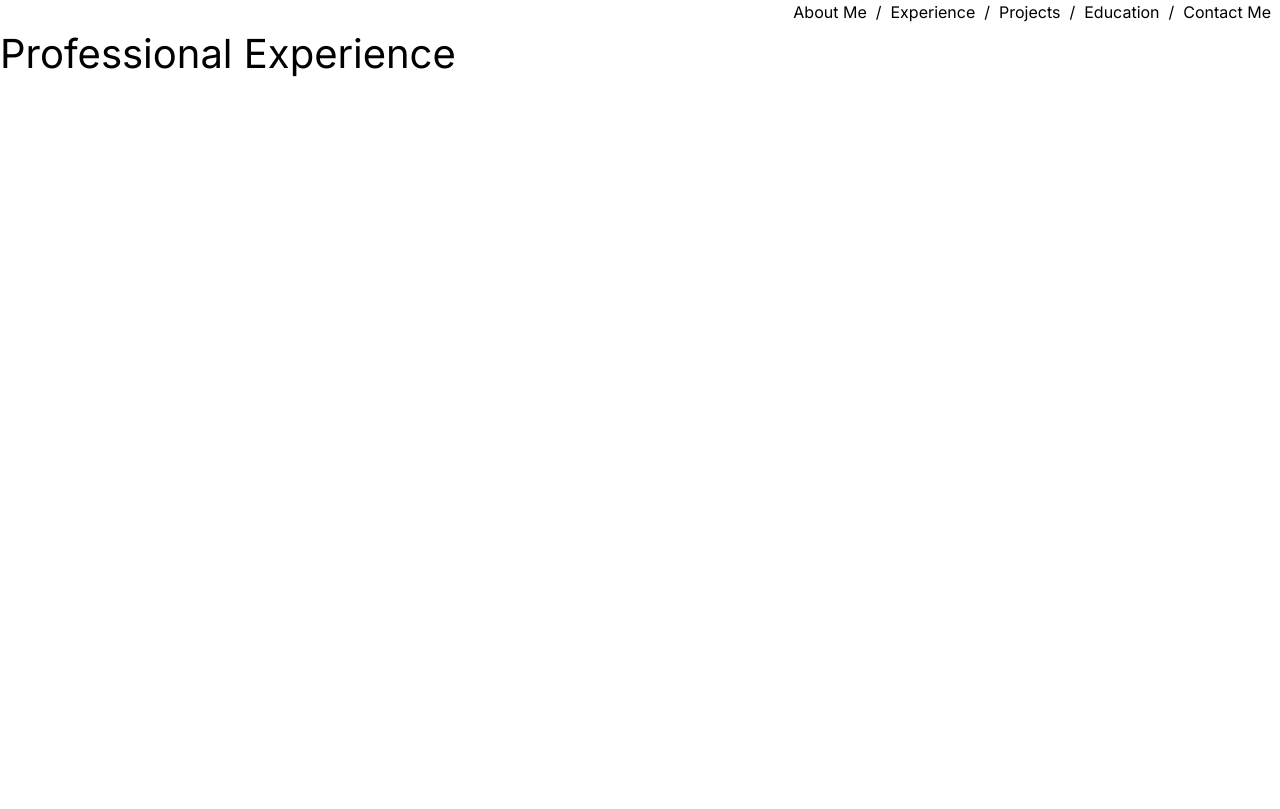
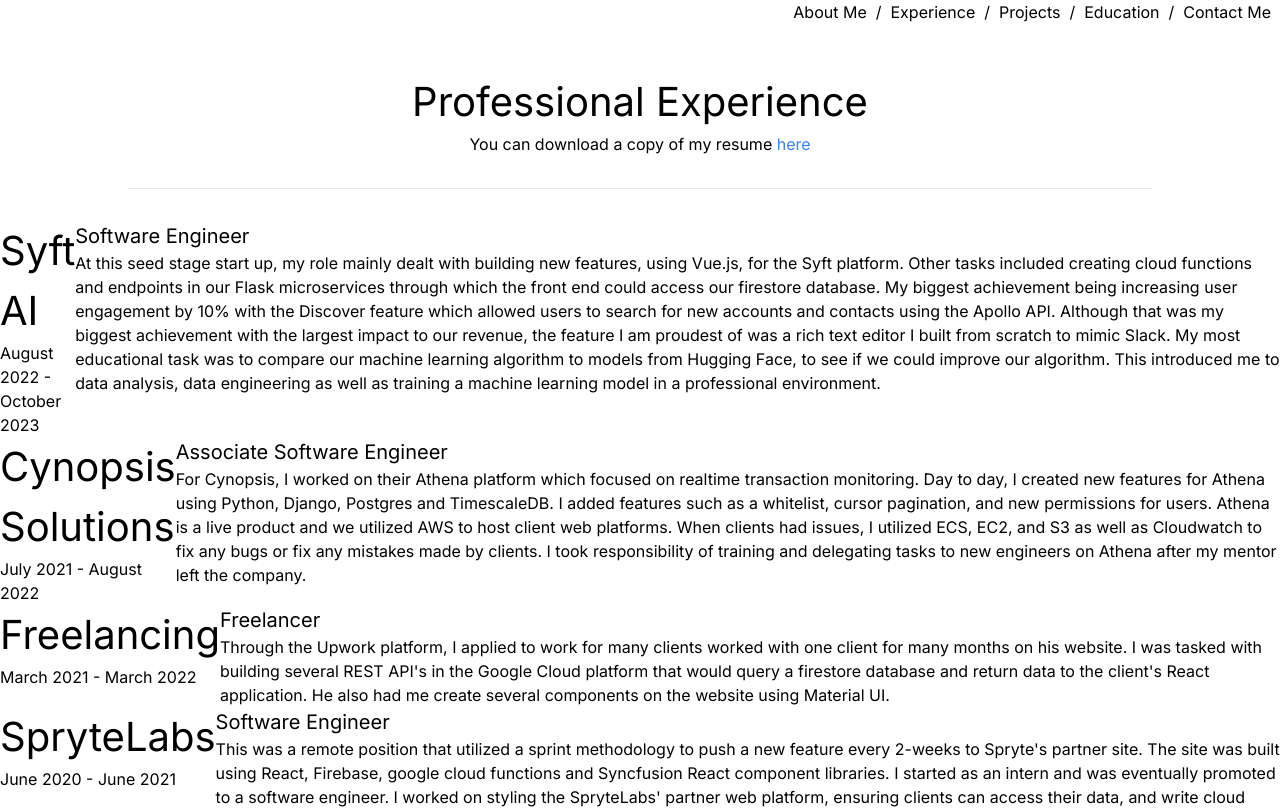
Before and after one commit to kwonj1234/jaekwon.me, a Next.js app: page /Experience in a window 1280 px wide. Shown: the top 809 px of the page. Built offline with nearby package versions, Linux system fonts and the light colour scheme.

Commit message:
fix error with bugs

```diff
--- a/src/app/Experience/page.tsx
+++ b/src/app/Experience/page.tsx
@@ -1,4 +1,7 @@
-import Image from 'next/image'
+import Link from 'next/link'
+
+import Divider from '@/components/Divider'
+import ExperienceCard from '@/components/ExperienceCard'
 
 export default function Page() {
 
@@ -114,7 +117,32 @@
 
 	return (
 		<div className='Experience content-centered'>
-      <h1>Professional Experience</h1>
+      <div>
+        <div className='row justify-center'>
+          <h1>Professional Experience</h1>
+        </div>
+        <div className='row justify-center'>
+          <p>You can download a copy of my resume <Link
+            className='text-blue-500'
+            href="/jaehwi_kwon_resume.pdf"
+            target="_blank"
+            rel="noopener noreferrer"
+            download>here</Link>
+          </p>
+        </div>
+      </div>
+      <Divider></Divider>
+      {
+        workHistory.map((experience) => (
+          <ExperienceCard
+            leftTitle={experience.company}
+            leftSubTitle={experience.dates}
+            rightTitle={experience.title}
+            rightSubTitle={experience.description}
+          ></ExperienceCard>
+        ))
+      }
+
 		</div>
 	)
 }
--- a/src/app/globals.css
+++ b/src/app/globals.css
@@ -15,6 +15,10 @@
   border-radius: 50%;
 }
 
+.divider {
+  width: 80%;
+}
+
 .nav-bar {
   display: flex;
   justify-content: flex-end;
@@ -22,6 +26,10 @@
 
 .AboutMe {
   height: 97vh;
+}
+
+.Experience {
+  margin-top: 3rem;
 }
 
 .row {
@@ -37,6 +45,11 @@
   width: 40vw;
 }
 
+.mv-2 {
+  margin-top: 2rem;
+  margin-bottom: 2rem;
+}
+
 .content-centered {
   display: flex;
   align-content: center;
--- /dev/null
+++ b/src/components/Divider.tsx
@@ -0,0 +1,7 @@
+export default function Divider() {
+  return (
+    <div className="row justify-center">
+      <hr className="divider mv-2"/>
+    </div>
+  )
+}
--- /dev/null
+++ b/src/components/ExperienceCard.tsx
@@ -0,0 +1,26 @@
+interface ExperienceCardProps {
+  leftTitle: String,
+  leftSubTitle: String,
+  rightTitle: String,
+  rightSubTitle: String,
+}
+
+export default function ExperienceCard(props: ExperienceCardProps) {
+
+  const {leftTitle, leftSubTitle, rightTitle, rightSubTitle } = props
+
+  return (
+    <div className="row ExperienceCard">
+      <div className="leftColumn">
+        <h1>{leftTitle}</h1>
+        <p>{leftSubTitle}</p>
+      </div>
+      <div className="rightColumn">
+        <h2>{rightTitle}</h2>
+        <p>
+          {rightSubTitle}
+        </p>
+      </div>
+    </div>
+  )
+}
```
